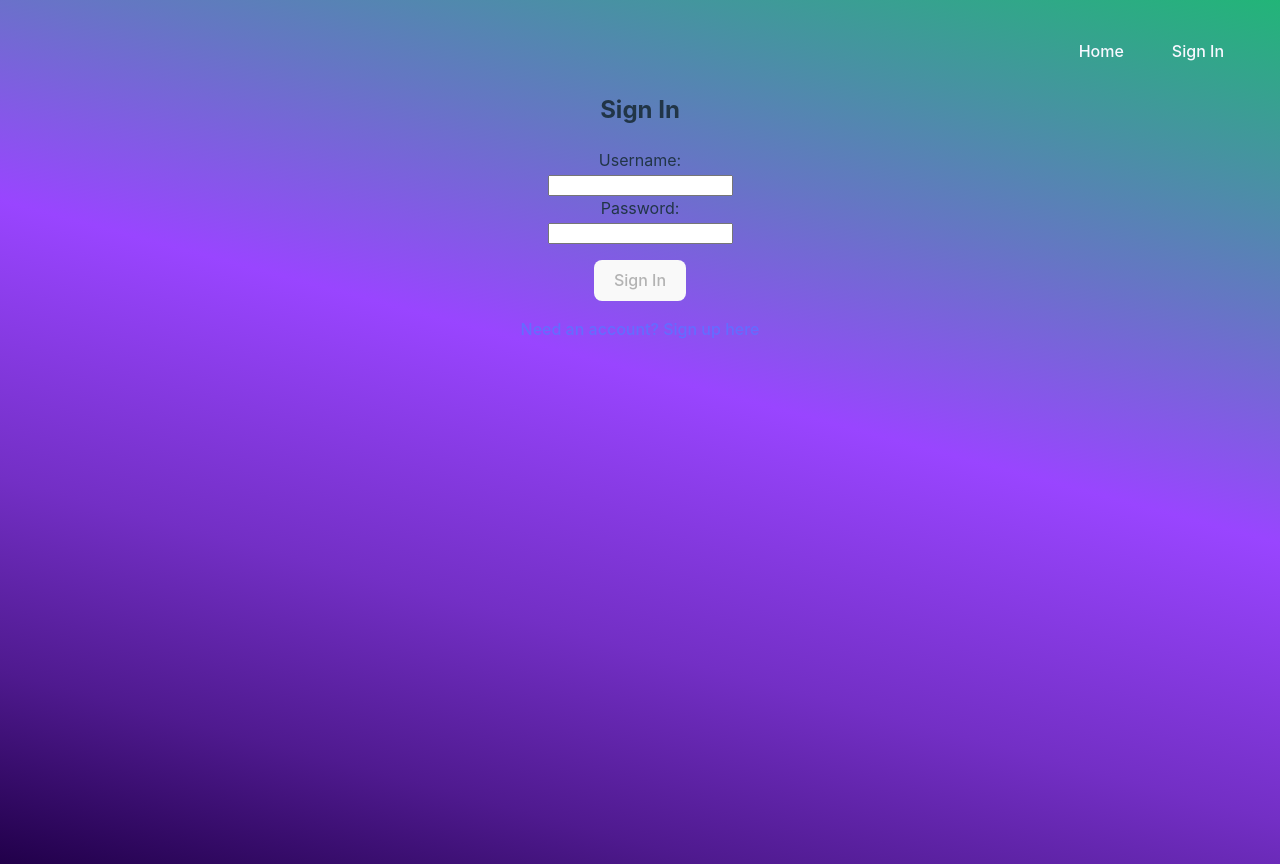
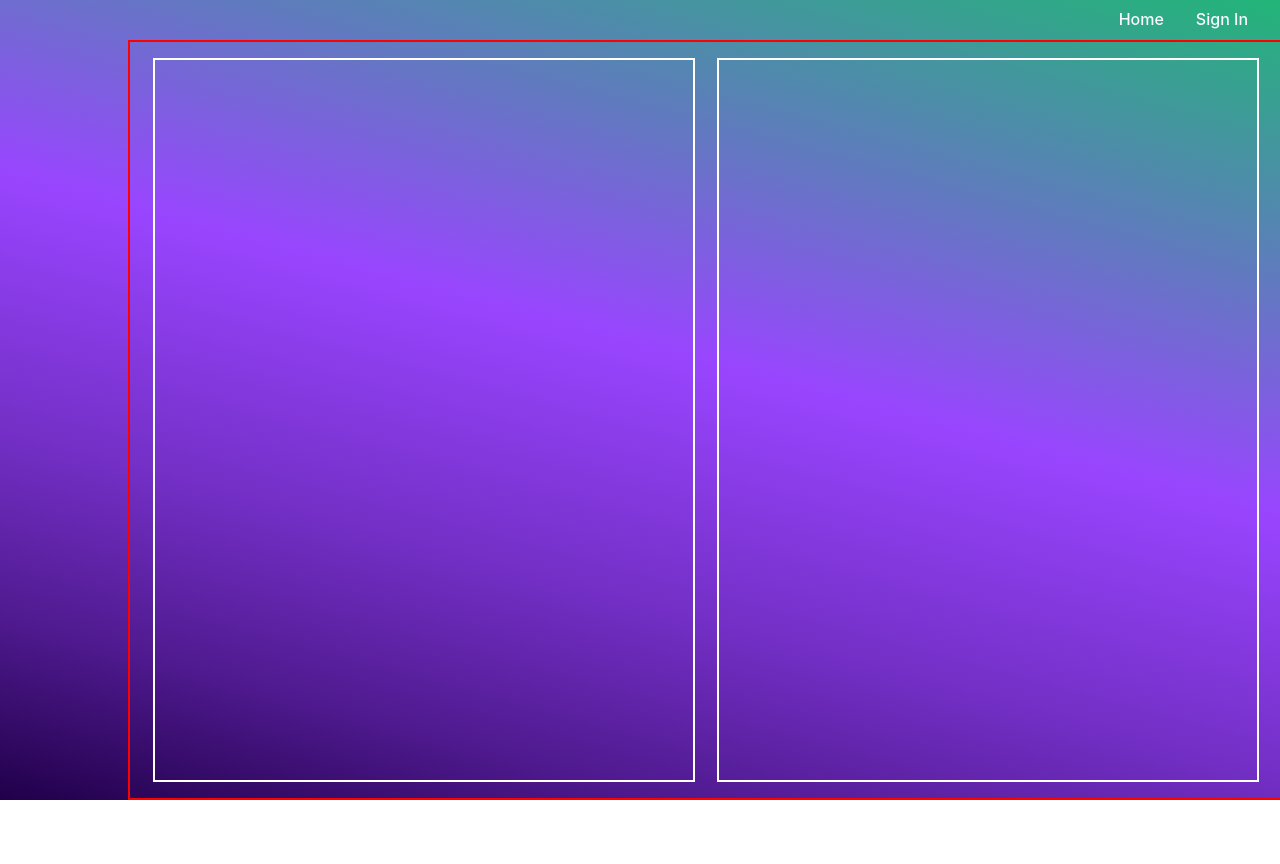
Before and after one commit to BadKarmaL33t/InventoPilot-Frontend, a React (Vite) app: page /signin in a window 1280 px wide. After the commit the page ends 800 px from the top, so only its background shows below. Built offline with nearby package versions, Linux system fonts and the light colour scheme.

Commit message:
setup app containers

```diff
--- a/src/App.css
+++ b/src/App.css
@@ -1,45 +1,63 @@
 #root {
-  width: 100vw;
-  height: 100vh;
-  margin: 0 auto;
-  padding: 2rem;
-  text-align: center;
   background: rgb(33,0,74);
   background: linear-gradient(15deg, rgba(33,0,74,1) 0%, rgba(79,26,143,1) 16%, rgba(115,47,197,1) 32%, rgba(153,69,255,1) 55%, rgba(100,119,195,1) 74%, rgba(34,181,120,1) 100%);
 }
 
-.logo {
-  height: 6em;
-  padding: 1.5em;
-  will-change: filter;
-  transition: filter 300ms;
-}
-.logo:hover {
-  filter: drop-shadow(0 0 2em #646cffaa);
-}
-.logo.react:hover {
-  filter: drop-shadow(0 0 2em #61dafbaa);
+.window-container {
+  display: flex;
+  flex-direction: row;
+  width: 100vw;
+  height: 100vh;
+  overflow: hidden;
 }
 
-@keyframes logo-spin {
-  from {
-    transform: rotate(0deg);
-  }
-  to {
-    transform: rotate(360deg);
-  }
+.menu-container {
+  display: flex;
+  flex-direction: column;
+  justify-content: flex-start;
+  align-items: flex-start;
+  width: 20vw;
 }
 
-@media (prefers-reduced-motion: no-preference) {
-  a:nth-of-type(2) .logo {
-    animation: logo-spin infinite 20s linear;
-  }
+.page-container {
+  display: flex;
+  flex-direction: column;
+  justify-content: flex-end;
+  width: 90vw;
+  height: 100vh;
 }
 
-.card {
-  padding: 2em;
+.navbar-container {
+  display: flex;
+  flex-direction: row;
+  justify-content: flex-end;
+  align-items: center;
+  width: 90vw;
+  height: 5vh;
 }
 
-.read-the-docs {
-  color: #888;
+.content-outer-container {
+  display: flex;
+  flex-direction: row;
+  justify-content: space-evenly;
+  align-items: center;
+  width: 90vw;
+  height: 95vh;
+  border: 2px solid red;
 }
+
+.content-left-inner-container {
+  display: flex;
+  flex-direction: column;
+  border: 2px solid white;
+  height: 90vh;
+  width: 42vw;
+}
+
+.content-right-inner-container {
+  display: flex;
+  flex-direction: column;
+  border: 2px solid white;
+  height: 90vh;
+  width: 42vw;
+}
--- a/src/App.jsx
+++ b/src/App.jsx
@@ -1,37 +1,61 @@
 import './App.css'
 import AppLoaderSplash from "./components/appLoaderSplash/AppLoaderSplash.jsx";
-import {Routes, Route} from 'react-router-dom';
+// import {Routes, Route} from 'react-router-dom';
 // import Home from "./pages/homepage/Home.jsx";
-import Register from "./components/register/Register.jsx"
+// import Register from "./components/register/Register.jsx"
 import AuthNav from "./components/authNavigation/AuthNav.jsx";
-// import UserNav from "./components/userNavigation/UserNav.jsx"
-import Login from "./components/login/Login.jsx";
+import UserNav from "./components/userNavigation/UserNav.jsx"
+// import Login from "./components/login/Login.jsx";
 // import {AuthContext} from "./context/AuthContext.jsx";
 // import {useContext} from "react";
+// import UserDetails from "./pages/userDetailsPage/UserDetailsPage.jsx";
 
 function App() {
-    // const { isAuth } = useContext(AuthContext);
+    // const { isAuth, isAdmin } = useContext(AuthContext);
 
     return (
-        <div className="page-container">
-            <AppLoaderSplash />
+        <div className="window-container">
+            <AppLoaderSplash/>
+            <div className="menu-container">
+                <UserNav/>
+            </div>
+            <div className="page-container">
+                <div className="navbar-container">
+                    <AuthNav/>
+                </div>
+                <div className="content-outer-container">
+                    <div className="content-left-inner-container">
 
-            <AuthNav/>
-            {/*<UserNav/>*/}
+                        {/*routes voor het linker frame hier tussen plaatsen*/}
 
-            <Routes>
-                {/*<Route path="/" element={<Home/>}/>*/}
-                <Route path="/register" element={<Register/>}/>
-                <Route path="/signin" element={<Login/>}/>
-                {/*<Route path="app/users/:username" element={<UserDetails/>} />*/}
-                {/*<Route path="/admin/dashboard" element={<Dashboard />}/>*/}
+                    </div>
+                    <div className="content-right-inner-container">
+
+                        {/*routes voor het rechter frame hier tussen plaatsen*/}
+
+                    </div>
+                </div>
+
+                {/*voorbeeld routes*/}
+
+                {/*<Routes>*/}
+                {/*    <Route path="/" element={<Home/>}/>*/}
+                {/*    <Route*/}
+                {/*        path="/register"*/}
+                {/*        element={isAdmin ? <Register/> : <Home/>}/>*/}
+                {/*    <Route path="/signin" element={<Login/>}/>*/}
+                {/*    <Route*/}
+                {/*        path="/app/users/:username"*/}
+                {/*        element={isAuth ? <UserDetails/> : <Home/>} />*/}
+                {/*<Route path="/secure/admin/users" element={<Dashboard />}/>*/}
 
                 {/*<Route*/}
-                {/*    path="/new-post"*/}
+                {/*    path="/orders"*/}
                 {/*    element={isAuth ? <NewPost/> : <Home/>}*/}
                 {/*/>*/}
                 {/*<Route path="/posts/:postId" element={<PostDetail/>}/>*/}
-            </Routes>
+                {/*</Routes>*/}
+            </div>
         </div>
     )
 }
--- a/src/components/authNavigation/AuthNav.module.css
+++ b/src/components/authNavigation/AuthNav.module.css
@@ -3,9 +3,8 @@
     flex-direction: row;
     justify-content: flex-end;
     align-items: center;
-    width: 100%;
-    padding: 0 24px;
-    height: 40px;
+    width: 90vw;
+    height: 5vh;
 }
 
 .nav-list {
@@ -14,11 +13,11 @@
     flex-direction: row;
     justify-content: space-between;
     align-items: center;
-    padding: 0 24px;
+    padding: 0 16px;
 }
 
 .nav-list li {
-    padding: 0 24px;
+    padding: 0 16px;
 }
 .link_nav-menu {
     text-decoration: none;
--- a/src/components/userNavigation/UserNav.jsx
+++ b/src/components/userNavigation/UserNav.jsx
@@ -1,4 +1,4 @@
-import styles from './UserNav.jsx.css';
+import styles from './UserNav.module.css';
 import {useContext} from "react";
 import {NavLink} from 'react-router-dom';
 import {AuthContext} from "../../context/AuthContext";
@@ -12,9 +12,9 @@ function AuthNav() {
             <ul className={styles["nav-list"]}>
                 {isAuth ?
                     <>
-                        <span className={styles["menu-img"]}>
-                            <img src={logo} alt="profile-img"/>
-                        </span>
+                        {/*<span className={styles["menu-img-wrapper"]}>*/}
+                        {/*    <img src={logo} alt="profile-img" className={styles["menu-img"]}/>*/}
+                        {/*</span>*/}
                         <li>
                             <h2>Navigation</h2>
                         </li>
@@ -52,9 +52,9 @@ function AuthNav() {
                     </>
                     :
                     <>
-                        <span className={styles["menu-img"]}>
-                            <img src={logo} alt="company-logo"/>
-                        </span>
+                        {/*<span className={styles["menu-img"]}>*/}
+                        {/*    <img src={logo} alt="company-logo"/>*/}
+                        {/*</span>*/}
                     </>
                 }
                 {
--- /dev/null
+++ b/src/components/userNavigation/UserNav.module.css
@@ -0,0 +1,15 @@
+.user-nav-container {
+    display: flex;
+    flex-direction: column;
+    justify-content: flex-start;
+    align-items: center;
+    width: 10vw;
+    height: 100vh;
+}
+
+.menu-img-wrapper .menu-img {
+    width: 10px;
+    height: 10px;
+    border-radius: 50%;
+    margin: 10px;
+}
```
Also changed, not shown: src/pages/userDetailsPage/UserDetailsPage.jsx (+9 -0 lines), src/components/userNavigation/UserNav.jsx.css (deleted).
